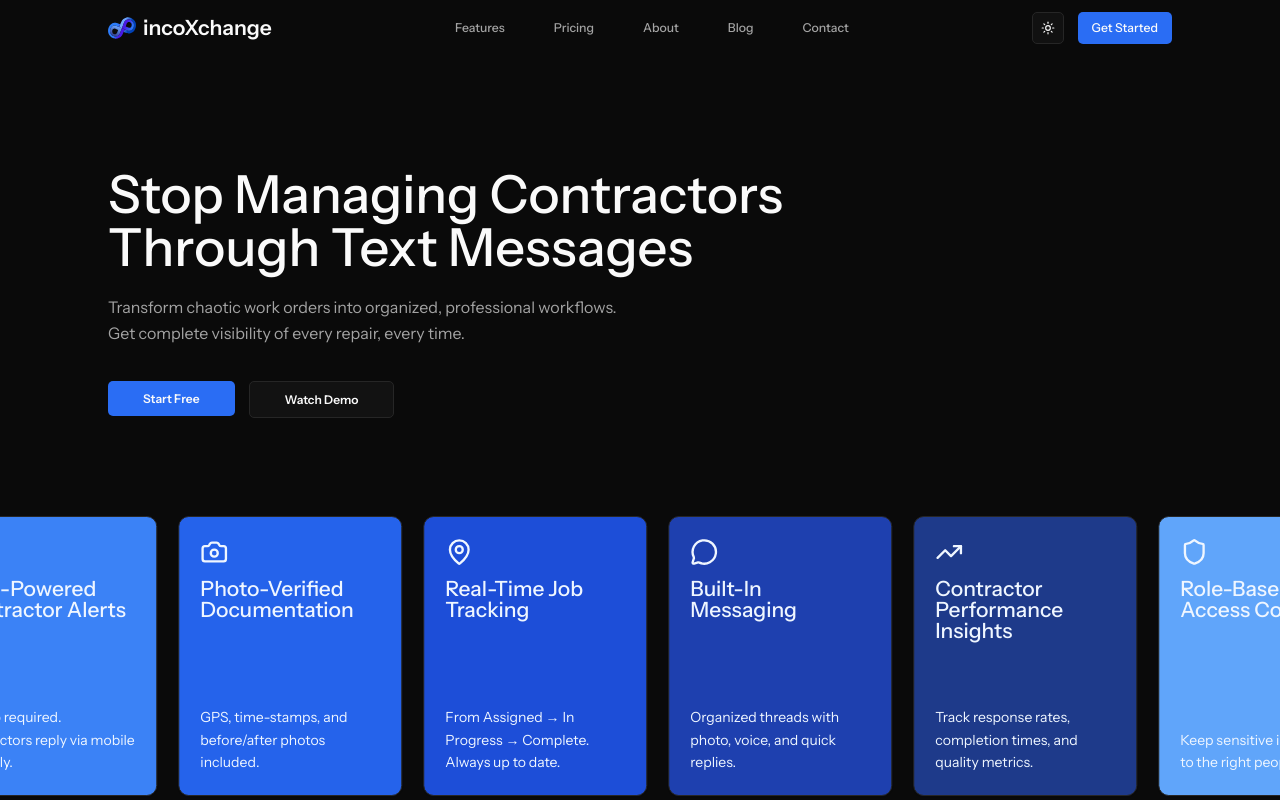
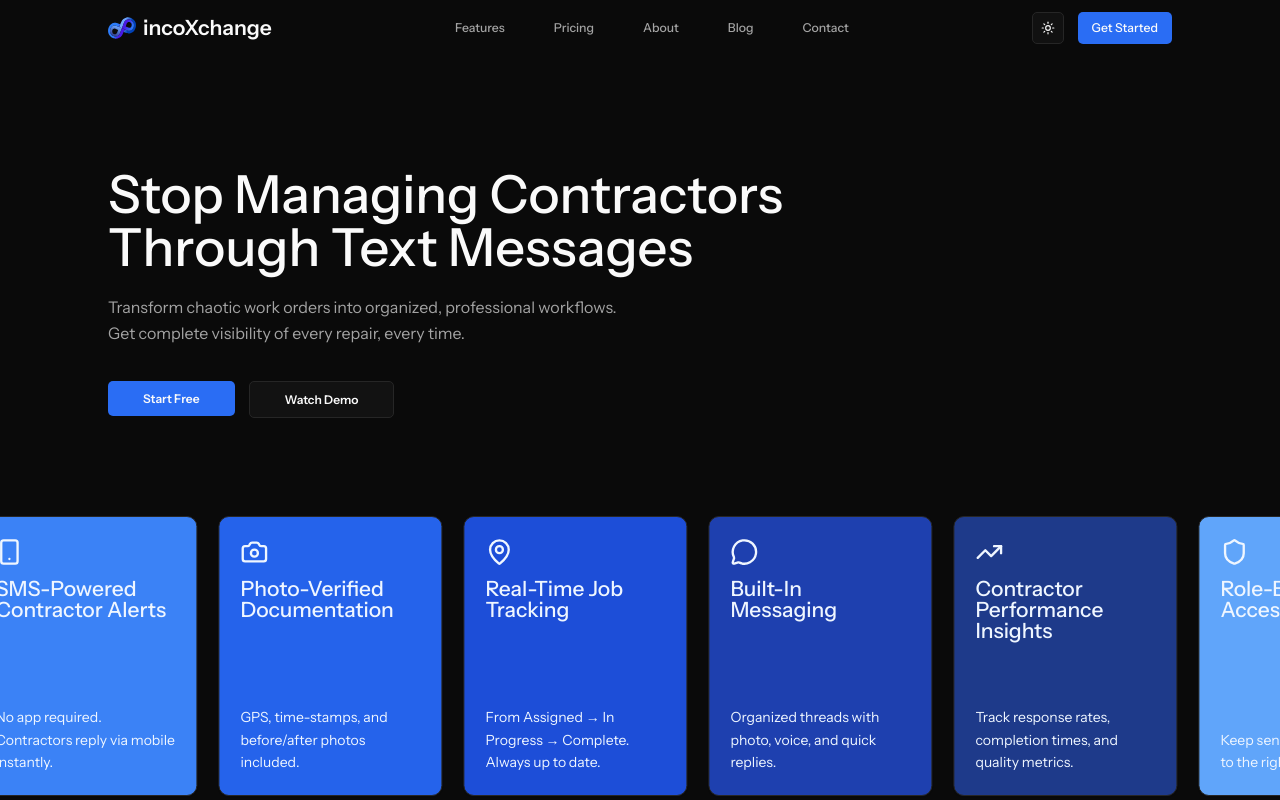
Before and after one commit to vznlabdev/ixc-website, a Next.js app: page / in a window 1280 px wide. Shown: the top 800 px of the page. Built offline with nearby package versions, Linux system fonts and the light colour scheme.

Commit message:
fixed sliders

```diff
--- a/src/app/globals.css
+++ b/src/app/globals.css
@@ -67,10 +67,19 @@
 @layer components {
   .animate-infinite-scroll {
     animation: infinite-scroll 60s linear infinite;
-    width: calc(256px * 20 + 24px * 19); /* 20 cards * 256px width + 19 gaps * 24px */
+    width: max-content;
   }
 
   .animate-infinite-scroll:hover {
+    animation-play-state: paused;
+  }
+
+  .animate-testimonial-scroll {
+    animation: testimonial-scroll 60s linear infinite;
+    width: max-content;
+  }
+
+  .animate-testimonial-scroll:hover {
     animation-play-state: paused;
   }
 
@@ -79,7 +88,16 @@
       transform: translateX(0);
     }
     100% {
-      transform: translateX(calc(-256px * 10 - 24px * 10)); /* Move exactly the width of 10 cards + gaps */
+      transform: translateX(-50%);
+    }
+  }
+
+  @keyframes testimonial-scroll {
+    0% {
+      transform: translateX(0);
+    }
+    100% {
+      transform: translateX(-50%);
     }
   }
 }
--- a/src/components/InfiniteSlider.tsx
+++ b/src/components/InfiniteSlider.tsx
@@ -85,16 +85,13 @@ const blueShades = [
 ];
 
 export default function InfiniteSlider() {
-  // Create a longer array for smoother animation
-  const extendedItems = [...sliderItems, ...sliderItems];
-
   return (
     <div className="w-full overflow-hidden bg-background pt-12 pb-32">
       <div className="relative">
         <div className="animate-infinite-scroll flex gap-6">
-          {/* First set of items */}
-          {extendedItems.map((item, index) => (
-            <Card key={`first-${index}`} className={`flex-none w-64 h-80 hover:shadow-md transition-shadow flex flex-col ${blueShades[index % blueShades.length]}`}>
+          {/* First set */}
+          {sliderItems.map((item, index) => (
+            <Card key={`first-${index}`} className={`w-64 h-80 hover:shadow-md transition-shadow flex flex-col ${blueShades[index % blueShades.length]}`}>
               <CardHeader className="pb-3">
                 <div className="mb-2">
                   <item.icon className="w-8 h-8 text-blue-50" />
@@ -108,9 +105,9 @@ export default function InfiniteSlider() {
               </CardContent>
             </Card>
           ))}
-          {/* Duplicate set for seamless loop */}
-          {extendedItems.map((item, index) => (
-            <Card key={`second-${index}`} className={`flex-none w-64 h-80 hover:shadow-md transition-shadow flex flex-col ${blueShades[index % blueShades.length]}`}>
+          {/* Second set for seamless loop */}
+          {sliderItems.map((item, index) => (
+            <Card key={`second-${index}`} className={`w-64 h-80 hover:shadow-md transition-shadow flex flex-col ${blueShades[index % blueShades.length]}`}>
               <CardHeader className="pb-3">
                 <div className="mb-2">
                   <item.icon className="w-8 h-8 text-blue-50" />
--- a/src/components/TestimonialsSection.tsx
+++ b/src/components/TestimonialsSection.tsx
@@ -208,7 +208,7 @@ export default function TestimonialsSection() {
       {/* Testimonials Slider - Full Width */}
       <div className="w-full overflow-hidden mb-12">
           <div className="relative">
-            <div className="animate-infinite-scroll flex gap-6">
+            <div className="animate-testimonial-scroll flex gap-6">
               {/* First set of testimonials */}
               {testimonials.map((testimonial, index) => (
                 <Card key={`first-${index}`} className="flex-none w-[28rem] shadow-sm">
```
